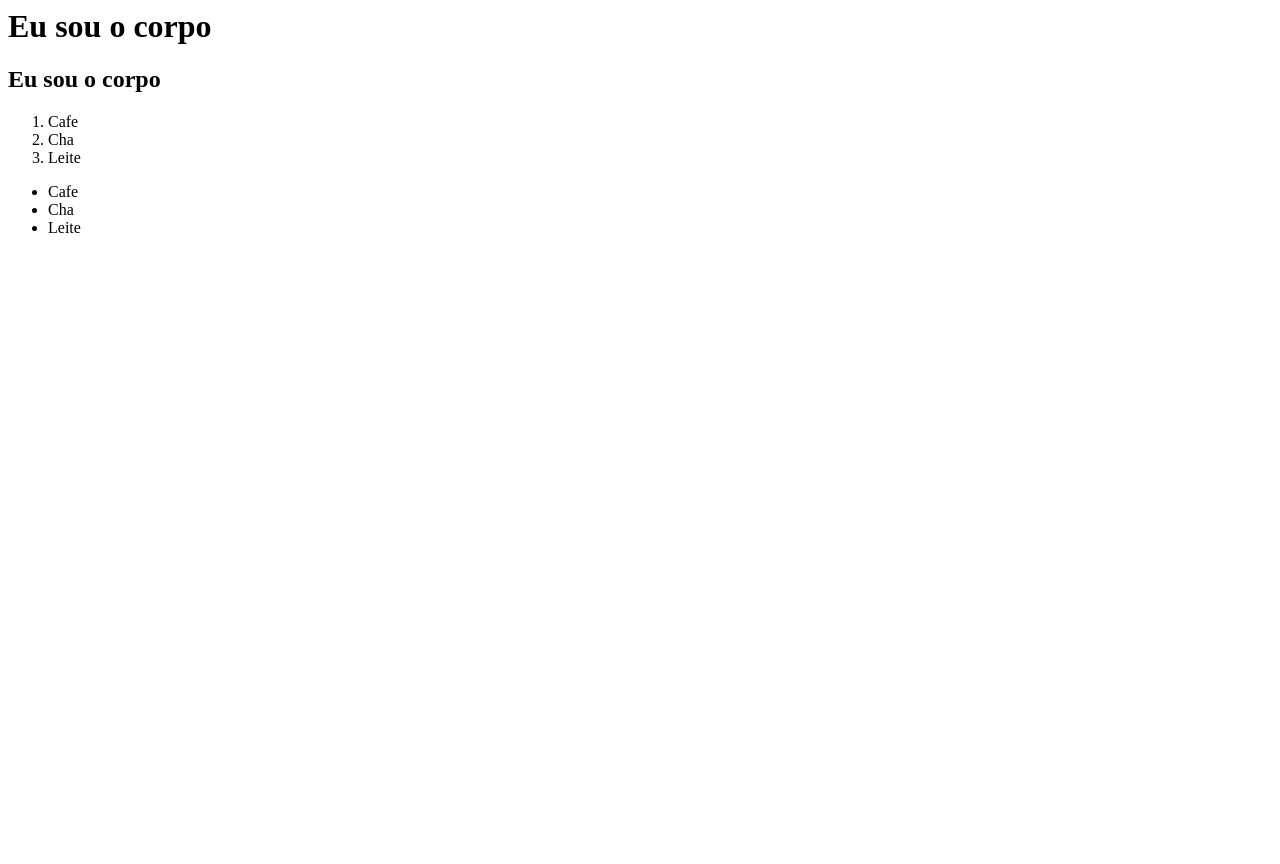
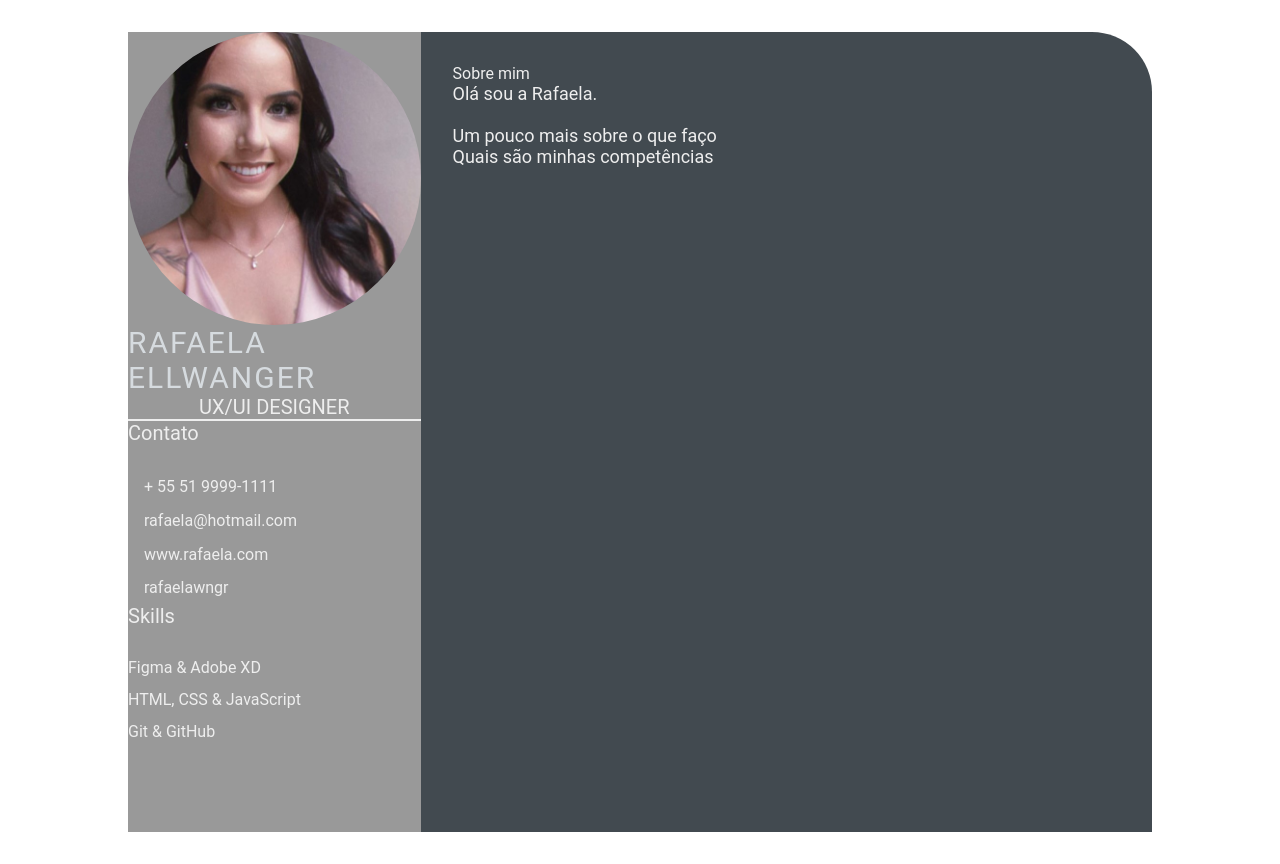
Before and after one commit to Rafaelawngr/rafaelawngr.github.io, a plain HTML site: page index.html in a window 1280 px wide. Before the commit the page ends 800 px from the top, so only its background shows below. Drawn offline with Linux system fonts and the light colour scheme.

Commit message:
feature: add style.css (#2)

```diff
--- a/index.html
+++ b/index.html
@@ -1,21 +1,54 @@
-<html>
-    <head>
-        <title>
-            Olá, eu sou a cabeça
-        </title>
-    </head>
-    <body>
-        <h1>Eu sou o corpo</h1>
-        <h2>Eu sou o corpo</h2>
-    </body>
-    <ol>
-        <li>Cafe</li>
-        <li>Cha</li>
-        <li>Leite</li>
-    </ol>
-    <ul>
-        <li>Cafe</li>
-        <li>Cha</li>
-        <li>Leite</li>
-    </ul>
+<html lang="en">
+<head>
+    <meta charset="UTF-8">
+    <meta http-equiv="X-UA-Compatible" content="IE=edge">
+    <meta name="viewport" content="width=device-width, initial-scale=1.0">
+    <title>Rafaela Ellwanger CV</title>
+
+<link rel="stylesheet" href="style.css">
+
+</head>
+<body>
+    <main class="resume-contents">
+        <section class="left-section">
+            <section class="left-section-content">
+                <div class="profile">
+                    <img class="profile-image" src="img/profile-image.jpeg" alt="Profile image">
+                    <p class="name">Rafaela Ellwanger</p>
+                    <p class="profession">UX/UI Designer</p>
+                </div>
+                <div class="contact-info">
+                    <p class="left-title">Contato</p>
+                    <ul>
+                        <li><i class="fa fa-phone"></i>+ 55 51 9999-1111</li>
+                        <li><i class="fa fa-envelope"></i>rafaela@hotmail.com</li>
+                        <li><i class="fa fa-globe"></i>www.rafaela.com</li>
+                        <li><i class="fa fa-github"></i>rafaelawngr</li>
+                    </ul>
+                </div>
+                <div class="skills">
+                    <p class="left-title">Skills</p>
+                    <ul>
+                        <li><p>Figma & Adobe XD</p></li>
+                        <li><p>HTML, CSS & JavaScript</p></li>
+                        <li><p>Git & GitHub</p></li>
+                    </ul>
+                </div>
+            </section>
+        </section>
+            <section class="right-section">
+                <div class="right-section-contents">
+                    <section class="about gap">
+                        <div class="right-title">Sobre mim</div>
+                        <p class="about-me-contents">
+                            Olá sou a Rafaela.<br>
+                            <br> Um pouco mais sobre o que faço
+                            <br> Quais são minhas competências
+                        </p>
+                    </section>
+                </div>
+            </section>
+        </section>
+    </main>
+</body>
 </html>
--- /dev/null
+++ b/style.css
@@ -0,0 +1,103 @@
+* {
+    margin: 0;
+    padding: 0;
+    box-sizing: border-box;
+    list-style: none;
+    font-family: 'Roboto', sans-serif;
+}
+
+.resume-contents {
+    min-height: 100vh;
+    width: 80%;
+    margin: 2rem auto;
+    display: grid;
+    grid-template-columns: repeat(7, 1fr);
+}
+
+.left-section {
+    grid-column: span 2;
+    height: 100%;
+    background-color: #999999;
+}
+
+.right-section {
+    grid-column: span 5;
+    height: 100%;
+    background-color: #424a50;
+    border-radius: 0px 60px 0px 0px;
+}
+
+.left-section-contents{
+    padding: 2rem 2rem;
+}
+
+.profile {
+    width: 100%;
+    border-bottom: 2px solid #eeeeee;
+}
+
+.profile .profile-image {
+    width: 100%;
+    border-radius: 100%;
+}
+
+.name {
+    color: #D6DBDF;
+    font-size: 30px;
+    letter-spacing: 2px;
+    text-transform: uppercase;
+}
+
+.profession {
+    color: #eeeeee;
+    font-size: 20px;
+    text-transform: uppercase;
+    text-align: center;
+}
+
+/* .contact-info { border-bottom: 2px solid #1B2631; } */
+.left-title {
+    color: #eeeeee;
+    font-size: 20px;
+}
+
+.contact-info ul {
+    padding-top: 1.5rem;
+}
+
+.contact-info ul li,
+.references ul li {
+    padding: .4rem 0;
+    color: #eeeeee;
+}
+
+.contact-info ul li i,
+.references ul li i {
+    padding-right: 1rem;
+    font-size: 18px;
+    color: #eeeeee;
+}
+
+.skills ul {
+    padding-top: 1.5rem;
+}
+.skills ul li p {
+    padding: .4rem 0;
+    color: #eeeeee;
+}
+
+.right-section-contents {
+    padding: 2rem 2rem;
+}
+
+.right-title {
+    color: #eeeeee;
+}
+
+.gap {
+    padding-bottom: 2rem;
+}
+.about-me-contents {
+    font-size: 18px;
+    color: #eeeeee;
+}
```
Also changed, not shown: img/profile-image.jpeg (added).
